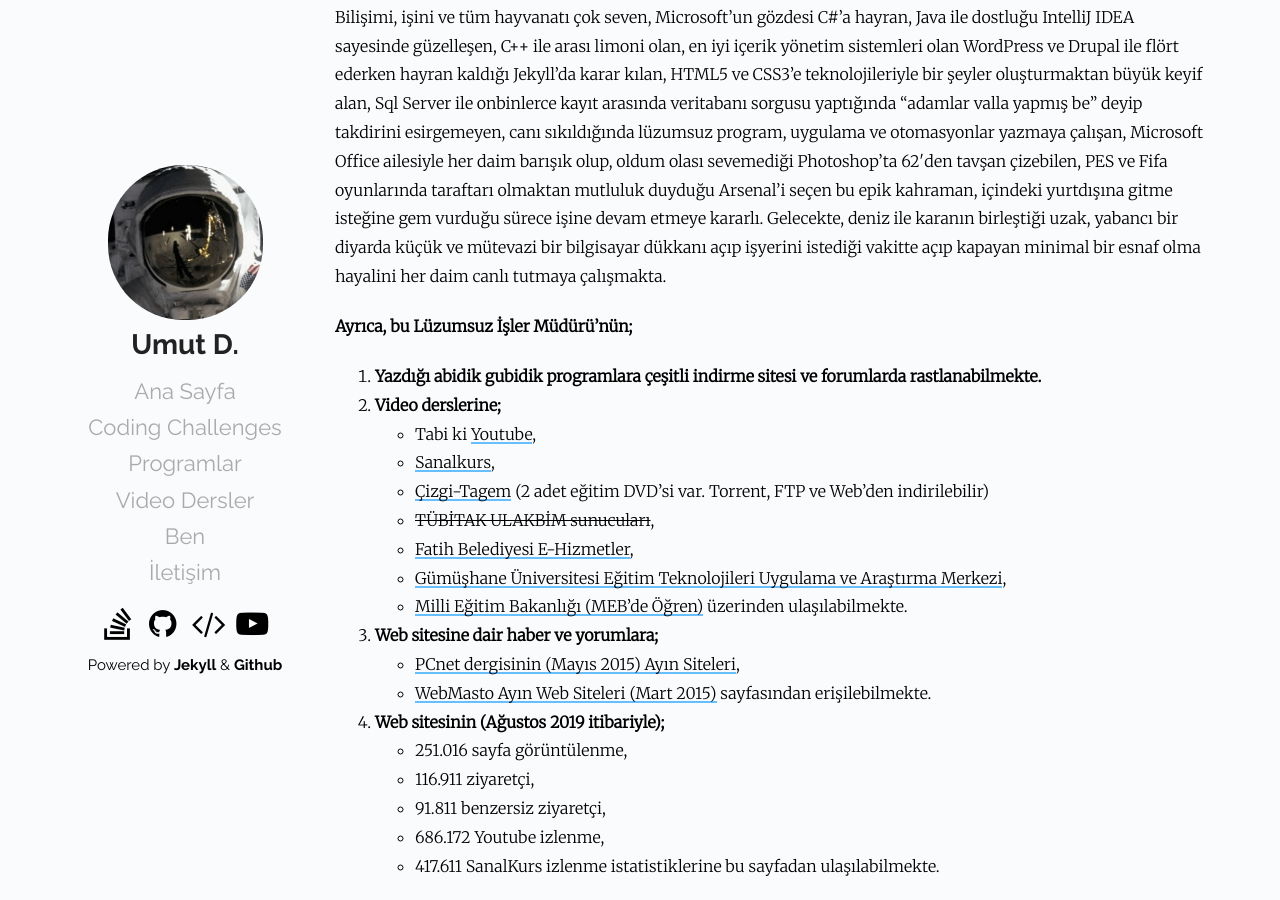
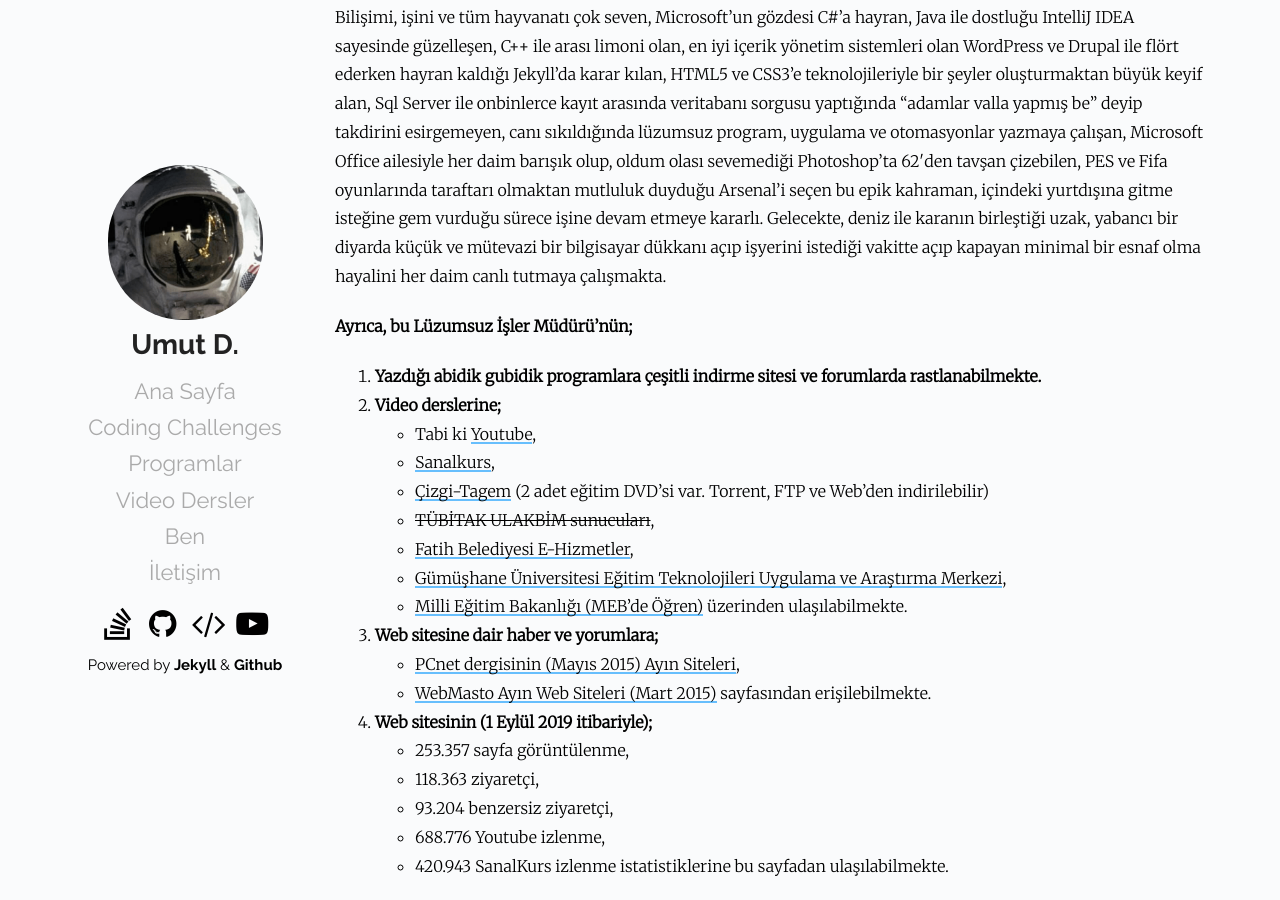
Before and after one commit to Umut-D/umutd.com, a Jekyll site: the page built from pages/ben.md, in a window 1280 px wide and 900 px high, scrolled down 1012 px. Built offline with Jekyll 4.4.1, drawn with Linux system fonts in a browser that asks for light colours.

Commit message:
istatistikler duzenlendi

```diff
--- a/pages/ben.md
+++ b/pages/ben.md
@@ -25,9 +25,9 @@
 3. **Web sitesine dair haber ve yorumlara;**
 - [PCnet dergisinin (Mayıs 2015) Ayın Siteleri](/images/bahsedenler/pcnet.jpg),
 - [WebMasto Ayın Web Siteleri (Mart 2015)](http://www.webmasto.com/webmasto-ayin-web-siteleri-mart-2015){:target="_blank"} sayfasından erişilebilmekte.
-4. **Web sitesinin (Ağustos 2019 itibariyle);**
-- 251.016 sayfa görüntülenme,
-- 116.911 ziyaretçi,
-- 91.811 benzersiz ziyaretçi,
-- 686.172 Youtube izlenme,
-- 417.611 SanalKurs izlenme istatistiklerine bu sayfadan ulaşılabilmekte.
+4. **Web sitesinin (1 Eylül 2019 itibariyle);**
+- 253.357 sayfa görüntülenme,
+- 118.363 ziyaretçi,
+- 93.204 benzersiz ziyaretçi,
+- 688.776 Youtube izlenme,
+- 420.943 SanalKurs izlenme istatistiklerine bu sayfadan ulaşılabilmekte.
```
